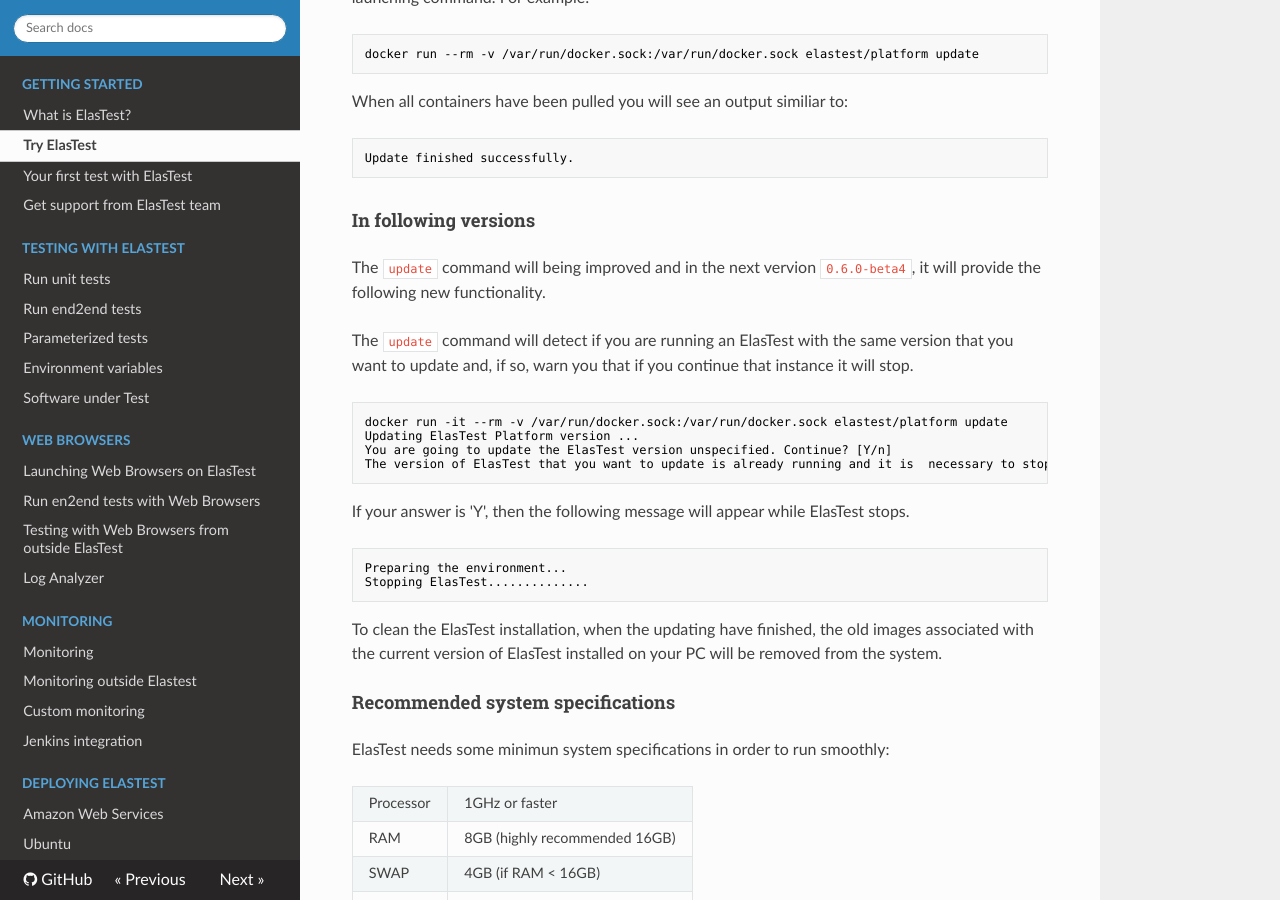
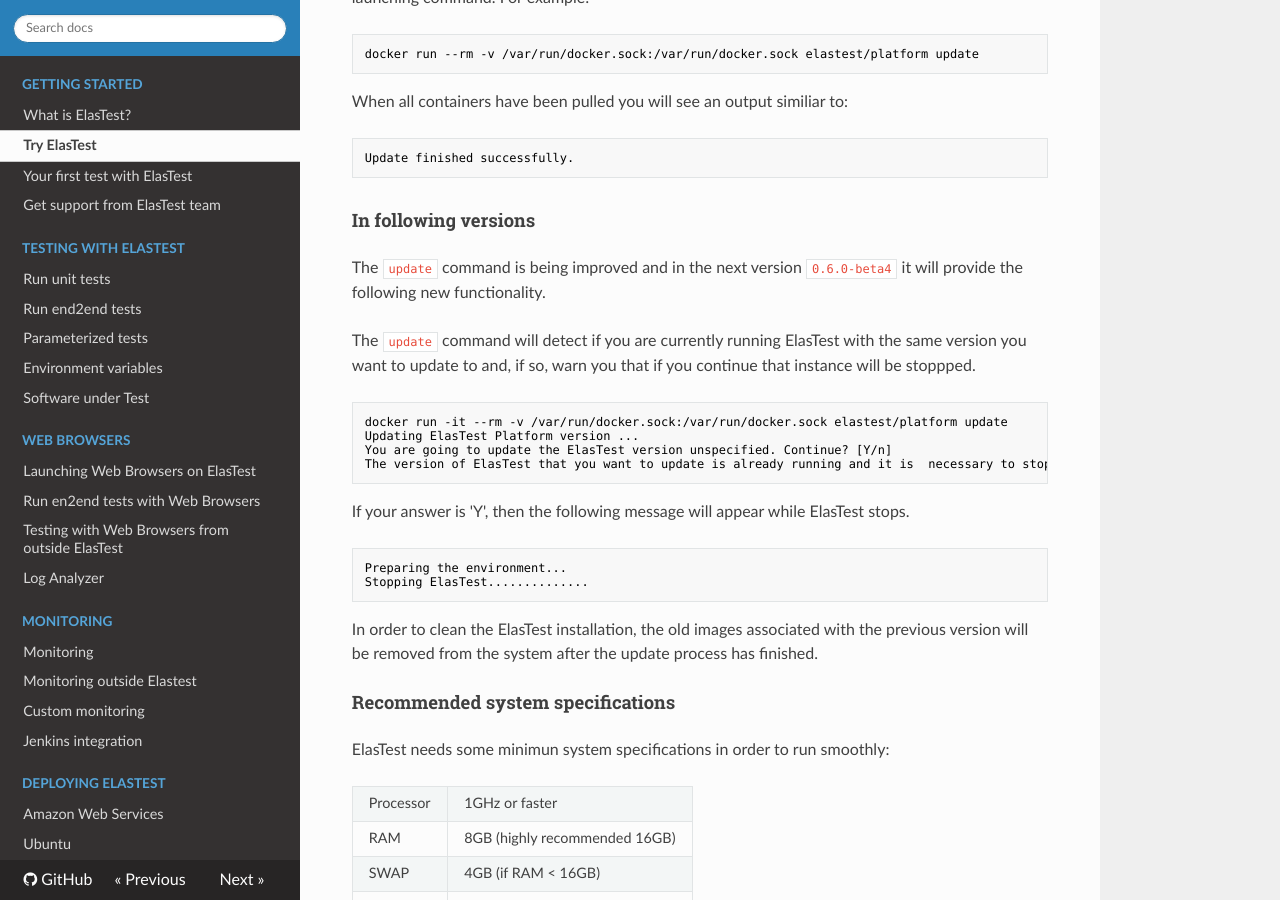
Before and after one commit to elastest/elastest.io-docs, an MkDocs documentation site: the page built from docs/try-elastest.md, in a window 1280 px wide and 900 px high, scrolled down 1548 px. Built offline with MkDocs 1.6.1, drawn with Linux system fonts in a browser that asks for light colours; nearby versions of some CDN libraries; old or Windows-style settings are respelled for this version of MkDocs.

Commit message:
Update try-elastest.md

````diff
--- a/docs/try-elastest.md
+++ b/docs/try-elastest.md
@@ -84,9 +84,9 @@
 <h4 id="next-update" class="link-top">In following versions</h4>
 </div>
 
-The `update` command will being improved and in the next vervion `0.6.0-beta4`, it will provide the following new functionality.
+The `update` command is being improved and in the next version `0.6.0-beta4` it will provide the following new functionality.
 
-The `update` command will detect if you are running an ElasTest with the same version that you want to update and, if so, warn you that if you continue that instance it will stop.
+The `update` command will detect if you are currently running ElasTest with the same version you want to update to and, if so, warn you that if you continue that instance will be stoppped.
 
 ```text
 docker run -it --rm -v /var/run/docker.sock:/var/run/docker.sock elastest/platform update
@@ -102,7 +102,7 @@
 Stopping ElasTest..............
 ```
 
-To clean the ElasTest installation, when the updating have finished, the old images associated with the current version of ElasTest installed on your PC will be removed from the system.
+In order to clean the ElasTest installation, the old images associated with the previous version will be removed from the system after the update process has finished.
 
 <h4 class="holder-subtitle link-top" id="system-specs">Recommended system specifications</h4>
 
````
